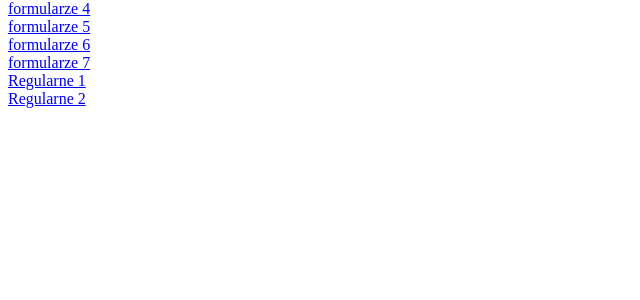
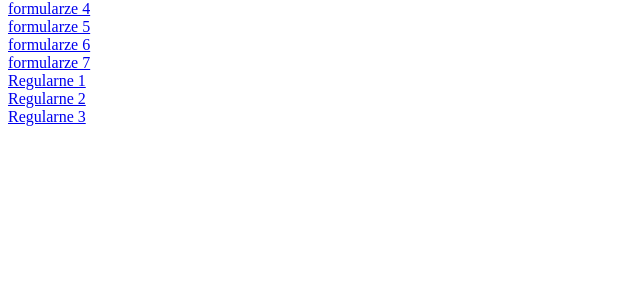
Before and after one commit to road44/h0ld4-kod, a PHP site: page / in a window 1280 px wide. Shown: the part 278-578 px from the top of the page, without its empty margins (0-640 px from the left). Run offline with PHP 8.4, Linux system fonts and the light colour scheme.

Commit message:
update index.php

```diff
--- a/Programowanie-Aplikacji/Klasa-4/PHP/index.php
+++ b/Programowanie-Aplikacji/Klasa-4/PHP/index.php
@@ -31,6 +31,7 @@
 <a href="formularze/form7.html">formularze 7</a> <br>
 <a href="regularne/reg1.php">Regularne 1</a> <br>
 <a href="regularne/reg2.html">Regularne 2</a> <br>
+<a href="regularne/reg3.html">Regularne 3</a> <br>
 
 </body>
 
```
